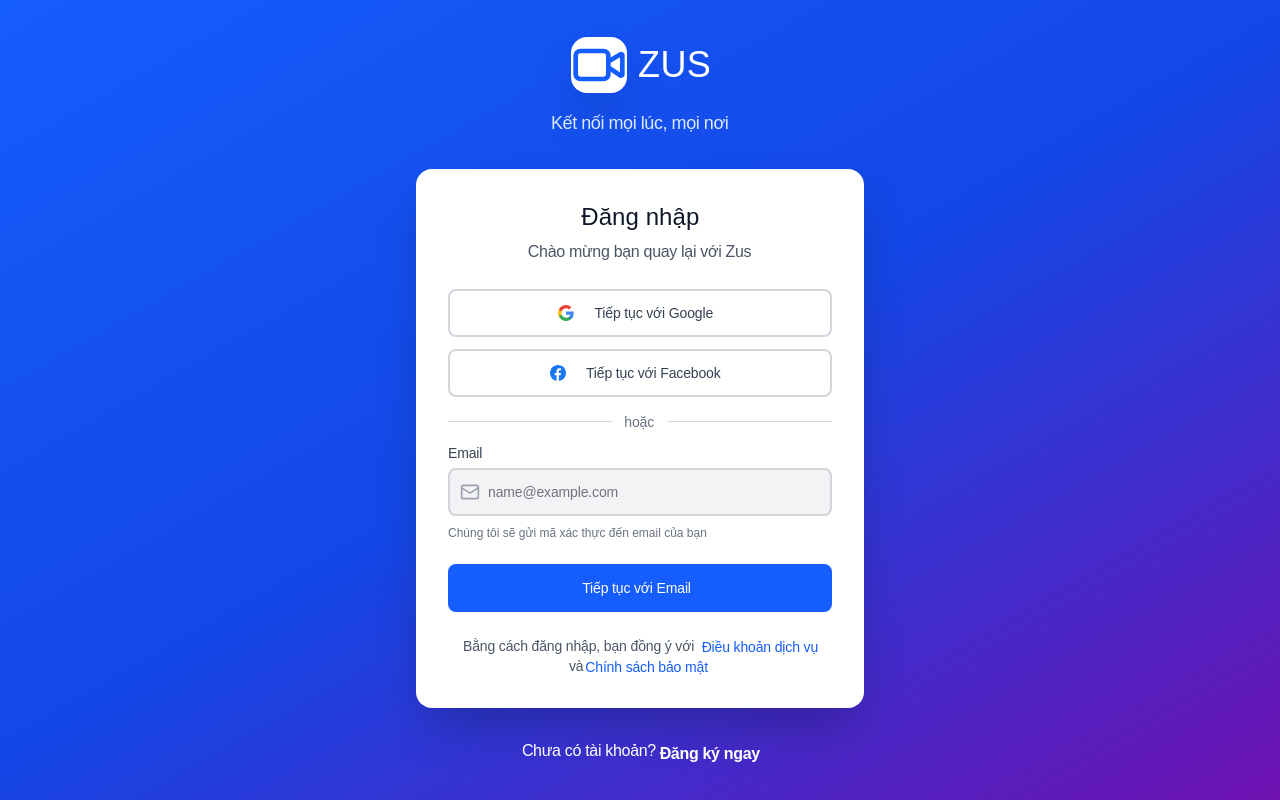
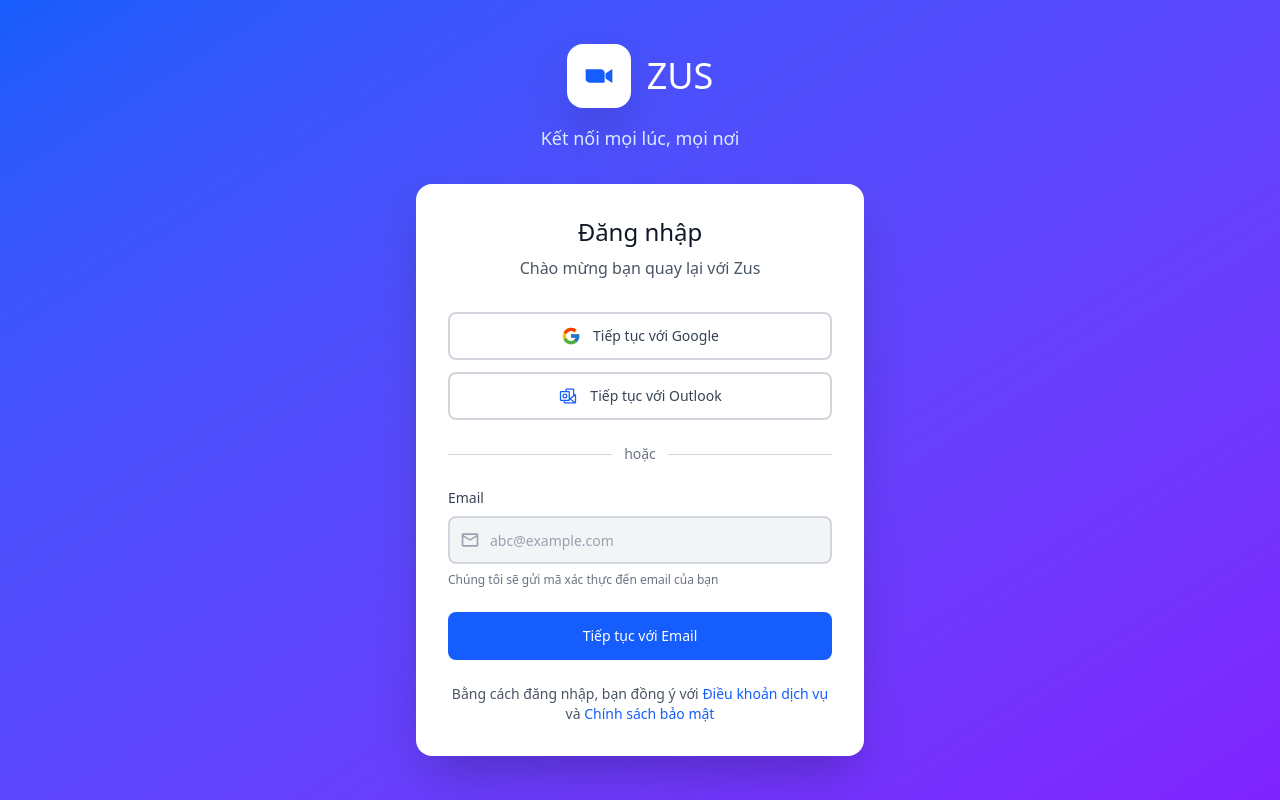
Before and after one commit to conluoi123/Conference_Zoom, a React (Vite) app: page / in a window 1280 px wide. Built offline with nearby package versions, Linux system fonts and the light colour scheme.

Commit message:
Validate input + fix FE for LoginPage

```diff
--- a/package.json
+++ b/package.json
@@ -11,8 +11,10 @@
   },
   "dependencies": {
     "@tailwindcss/vite": "^4.1.17",
+    "lucide-react": "^0.554.0",
     "react": "^19.2.0",
     "react-dom": "^19.2.0",
+    "react-icons": "^5.5.0",
     "tailwindcss": "^4.1.17"
   },
   "devDependencies": {
--- a/src/components/LoginPage.tsx
+++ b/src/components/LoginPage.tsx
@@ -1,77 +1,41 @@
 import { useState } from "react";
-import svgPaths from "../imports/svg-cdz4448v12";
+
+import { FcGoogle } from "react-icons/fc";
+import { PiMicrosoftOutlookLogo } from "react-icons/pi";
+import { BiLogoZoom } from "react-icons/bi";
+import { MdOutlineMailOutline } from "react-icons/md";
+// viết thêm phần validate cho email
 
 interface LoginPageProps {
   onSwitchToRegister: () => void;
 }
 
-function Icon() {
-  return (
-    <div className="w-[448px] max-w-full flex flex-col items-center py-6 md:py-8 lg:py-10" data-name="Icon">
-      <svg className="block size-full" fill="none" preserveAspectRatio="none" viewBox="0 0 32 32">
-        <g id="Icon">
-          <path d={svgPaths.p24a5c0c0} id="Vector" stroke="var(--stroke-0, #155DFC)" strokeLinecap="round" strokeLinejoin="round" strokeWidth="2.66667" />
-          <path d={svgPaths.p16a3a570} id="Vector_2" stroke="var(--stroke-0, #155DFC)" strokeLinecap="round" strokeLinejoin="round" strokeWidth="2.66667" />
-        </g>
-      </svg>
-    </div>
-  );
+export function LoginPage({ onSwitchToRegister }: LoginPageProps) {
+    const [email, setEmail] = useState("");
+    const [error, setError] = useState("");
+    const [touched, setTouched] = useState(false);
+
+    const regexEmail = (value:string) => {
+        const regex = /^[^\s@]+@[^\s@]+\.[^\s@]+$/;
+
+        return regex.test(value);
     }
 
-function GoogleIcon() {
-  return (
-    <div className="absolute left-[110.41px] size-[16px] top-[16px]" data-name="GoogleIcon">
-      <svg className="block size-full" fill="none" preserveAspectRatio="none" viewBox="0 0 16 16">
-        <g clipPath="url(#clip0_1_80)" id="GoogleIcon">
-          <path d={svgPaths.p2d50ea80} fill="var(--fill-0, #4285F4)" id="Vector" />
-          <path d={svgPaths.p27b6bef1} fill="var(--fill-0, #34A853)" id="Vector_2" />
-          <path d={svgPaths.p31229100} fill="var(--fill-0, #FBBC05)" id="Vector_3" />
-          <path d={svgPaths.p114c1100} fill="var(--fill-0, #EA4335)" id="Vector_4" />
-        </g>
-        <defs>
-          <clipPath id="clip0_1_80">
-            <rect fill="white" height="16" width="16" />
-          </clipPath>
-        </defs>
-      </svg>
-    </div>
-  );
+    const handleEmailChange = (e: React.ChangeEvent<HTMLInputElement>) => {
+        const value = e.target.value;
+        setEmail(value);
+
+        // validate khi người dùng nhập
+        if(value.length > 0) {
+            if(!regexEmail(value)){
+                setError("Email không hợp lệ");
+            }
+            else {
+                setError("");
             }
 
-function FacebookIcon() {
-  return (
-    <div className="absolute left-[101.93px] size-[16px] top-[16px]" data-name="FacebookIcon">
-      <svg className="block size-full" fill="none" preserveAspectRatio="none" viewBox="0 0 16 16">
-        <g clipPath="url(#clip0_1_72)" id="FacebookIcon">
-          <path d={svgPaths.p30769300} fill="var(--fill-0, #1877F2)" id="Vector" />
-          <path d={svgPaths.p720ee00} fill="var(--fill-0, white)" id="Vector_2" />
-        </g>
-        <defs>
-          <clipPath id="clip0_1_72">
-            <rect fill="white" height="16" width="16" />
-          </clipPath>
-        </defs>
-      </svg>
-    </div>
-  );
         }
-
-function EmailIcon() {
-  return (
-    <div className="absolute left-[12px] size-[20px] top-[14px]" data-name="Icon">
-      <svg className="block size-full" fill="none" preserveAspectRatio="none" viewBox="0 0 20 20">
-        <g id="Icon">
-          <path d={svgPaths.p24d83580} id="Vector" stroke="var(--stroke-0, #99A1AF)" strokeLinecap="round" strokeLinejoin="round" strokeWidth="1.66667" />
-          <path d={svgPaths.pd919a80} id="Vector_2" stroke="var(--stroke-0, #99A1AF)" strokeLinecap="round" strokeLinejoin="round" strokeWidth="1.66667" />
-        </g>
-      </svg>
-    </div>
-  );
     }
-
-export function LoginPage({ onSwitchToRegister }: LoginPageProps) {
-  const [email, setEmail] = useState("");
-
     const handleEmailLogin = () => {
         console.log("Login with email:", email);
     };
@@ -80,134 +44,129 @@
         console.log("Login with Google");
     };
 
-  const handleFacebookLogin = () => {
-    console.log("Login with Facebook");
+    const handleOutlookLogin = () => {
+        console.log("Login with Outlook");
     };
 
     return (
-    <div className="shrink-0 w-[448px] h-auto flex flex-col items-center relative">
-      <div className="bg-clip-padding border-0 border-[transparent] border-solid box-border content-stretch flex flex-col gap-[32px] items-start relative w-[448px]">
+        <div className="w-full min-h-screen flex items-center justify-center px-4 py-8 bg-gradient-to-br from-blue-600 to-violet-600">
+        <div className="w-full max-w-[448px] flex flex-col gap-8">
             {/* Header */}
-        <div className="h-[100px] relative shrink-0 w-full" data-name="Container">
-          <div className="absolute h-[56px] left-[155.13px] top-0 w-[137.734px]" data-name="Container">
-            <div className="absolute bg-white box-border content-stretch flex items-center justify-center left-0 rounded-[16px] shadow-[0px_25px_50px_-12px_rgba(0,0,0,0.25)] size-[56px] top-0" data-name="Container">
-              <Icon />
+            <div className="flex flex-col items-center gap-4">
+                <div className="flex gap-4 items-center ">
+                <div className="bg-white p-4 rounded-2xl shadow-2xl">
+                <BiLogoZoom className="w-8 h-8 text-blue-600" />
             </div>
-            <div className="absolute h-[40px] left-[68px] top-[8px] w-[69.734px]" data-name="Heading 1">
-              <p className="absolute font-['Inter:Regular',sans-serif] font-normal leading-[40px] left-[35.5px] not-italic text-[36px] text-center text-nowrap text-white top-[0.5px] tracking-[0.3691px] translate-x-[-50%] whitespace-pre">ZUS</p>
+
+            <h1 className="text-4xl font-normal text-white">ZUS</h1>
                 </div>
-          </div>
-          <div className="absolute h-[28px] left-0 top-[72px] w-[448px]" data-name="Paragraph">
-            <p className="absolute font-['Inter:Regular',sans-serif] font-normal leading-[28px] left-[223.68px] not-italic text-[18px] text-blue-100 text-center text-nowrap top-0 tracking-[-0.4395px] translate-x-[-50%] whitespace-pre">Kết nối mọi lúc, mọi nơi</p>
-          </div>
+
+            <p className="text-lg text-blue-100">Kết nối mọi lúc, mọi nơi</p>
             </div>
 
             {/* Login Form */}
-        <div className="bg-white h-[539px] relative rounded-[16px] shadow-[0px_25px_50px_-12px_rgba(0,0,0,0.25)] shrink-0 w-full" data-name="Container">
-          <div className="absolute h-[32px] left-[32px] top-[32px] w-[384px]" data-name="Heading 2">
-            <p className="absolute font-['Inter:Regular',sans-serif] font-normal leading-[32px] left-[192.34px] not-italic text-[#101828] text-[24px] text-center text-nowrap top-0 tracking-[0.0703px] translate-x-[-50%] whitespace-pre">Đăng nhập</p>
-          </div>
+            <div className="bg-white rounded-2xl shadow-2xl p-8">
+            <h2 className="text-2xl font-normal text-gray-900 text-center mb-2">
+                Đăng nhập
+            </h2>
 
-          <div className="absolute h-[24px] left-[32px] top-[72px] w-[384px]" data-name="Paragraph">
-            <p className="absolute font-['Inter:Regular',sans-serif] font-normal leading-[24px] left-[191.55px] not-italic text-[#4a5565] text-[16px] text-center text-nowrap top-[-0.5px] tracking-[-0.3125px] translate-x-[-50%] whitespace-pre">Chào mừng bạn quay lại với Zus</p>
-          </div>
+            <p className="text-base text-gray-600 text-center mb-8">
+                Chào mừng bạn quay lại với Zus
+            </p>
 
             {/* Social Login Buttons */}
-          <div className="absolute content-stretch flex flex-col gap-[12px] h-[108px] items-start left-[32px] top-[120px] w-[384px]" data-name="Container">
+            <div className="flex flex-col gap-3 mb-6">
                 <button
                 onClick={handleGoogleLogin}
-              className="bg-white h-[48px] relative rounded-[8px] shrink-0 w-full cursor-pointer hover:bg-gray-50 transition-colors"
-              data-name="Button"
+                className="flex items-center justify-center gap-3 h-12 w-full bg-white border-2 border-gray-300 rounded-lg cursor-pointer hover:bg-gray-50 transition-colors"
                 >
-              <div aria-hidden="true" className="absolute border-2 border-[#d1d5dc] border-solid inset-0 pointer-events-none rounded-[8px]" />
-              <GoogleIcon />
-              <div className="absolute h-[20px] left-[146.41px] top-[14px] w-[127.188px]" data-name="LoginPage">
-                <p className="absolute font-['Inter:Medium',sans-serif] font-medium leading-[20px] left-0 not-italic text-[#364153] text-[14px] text-nowrap top-[0.5px] tracking-[-0.1504px] whitespace-pre">Tiếp tục với Google</p>
-              </div>
+                <FcGoogle className="w-5 h-5 text-blue-500" />
+                <span className="font-medium text-sm text-gray-700">
+                    Tiếp tục với Google
+                </span>
                 </button>
-
                 <button
-              onClick={handleFacebookLogin}
-              className="bg-white h-[48px] relative rounded-[8px] shrink-0 w-full cursor-pointer hover:bg-gray-50 transition-colors"
-              data-name="Button"
+                onClick={handleOutlookLogin}
+                className="flex items-center justify-center gap-3 h-12 w-full bg-white border-2 border-gray-300 rounded-lg cursor-pointer hover:bg-gray-50 transition-colors"
                 >
-              <div aria-hidden="true" className="absolute border-2 border-[#d1d5dc] border-solid inset-0 pointer-events-none rounded-[8px]" />
-              <FacebookIcon />
-              <div className="absolute h-[20px] left-[137.93px] top-[14px] w-[144.133px]" data-name="LoginPage">
-                <p className="absolute font-['Inter:Medium',sans-serif] font-medium leading-[20px] left-0 not-italic text-[#364153] text-[14px] text-nowrap top-[0.5px] tracking-[-0.1504px] whitespace-pre">Tiếp tục với Facebook</p>
-              </div>
+                <PiMicrosoftOutlookLogo className="w-5 h-5 text-blue-600" />
+                <span className="font-medium text-sm text-gray-700">
+                    Tiếp tục với Outlook
+                </span>
                 </button>
             </div>
 
             {/* Divider */}
-          <div className="absolute h-px left-[32px] top-[252px] w-[384px]" data-name="Container">
-            <div className="absolute bg-[#d1d5dc] h-px left-0 top-0 w-[384px]" data-name="Primitive.div" />
-            <div className="absolute bg-white h-[20px] left-[164.27px] top-[-9.5px] w-[55.469px]" data-name="Text">
-              <p className="absolute font-['Inter:Regular',sans-serif] font-normal leading-[20px] left-[12px] not-italic text-[#6a7282] text-[14px] text-nowrap top-[0.5px] tracking-[-0.1504px] whitespace-pre">hoặc</p>
+            <div className="relative my-6">
+                <div className="absolute inset-0 flex items-center">
+                <div className="w-full border-t border-gray-300"></div>
+                </div>
+                <div className="relative flex justify-center text-sm">
+                <span className="px-3 bg-white text-gray-500">hoặc</span>
                 </div>
             </div>
 
             {/* Email Form */}
-          <div className="absolute content-stretch flex flex-col gap-[24px] h-[166px] items-start left-[32px] top-[277px] w-[384px]" data-name="Form">
-            <div className="content-stretch flex flex-col gap-[8px] h-[94px] items-start relative shrink-0 w-full" data-name="Container">
-              <div className="h-[14px] relative shrink-0 w-full" data-name="Primitive.label">
-                <p className="absolute font-['Inter:Medium',sans-serif] font-medium leading-[14px] left-0 not-italic text-[#364153] text-[14px] text-nowrap top-[0.5px] tracking-[-0.1504px] whitespace-pre">Email</p>
-              </div>
+            <div className="space-y-6">
+                <div className="space-y-2">
+                <label className="block text-sm font-medium text-gray-700">
+                    Email
+                </label>
 
-              <div className="h-[48px] relative shrink-0 w-full" data-name="Container">
-                <div className="absolute bg-[#f3f3f5] h-[48px] left-0 rounded-[8px] top-0 w-[384px]" data-name="Input">
-                  <div className="box-border content-stretch flex h-[48px] items-center overflow-clip pl-[40px] pr-[12px] py-[4px] relative rounded-[inherit] w-[384px]">
+                <div className="relative">
+                    <MdOutlineMailOutline className="absolute left-3 top-1/2 -translate-y-1/2 w-5 h-5 text-gray-400" />
                     <input
                     type="email"
                     value={email}
-                      onChange={(e) => setEmail(e.target.value)}
-                      placeholder="name@example.com"
-                      className="font-['Inter:Regular',sans-serif] font-normal leading-[normal] not-italic relative shrink-0 text-[#717182] text-[14px] text-nowrap tracking-[-0.1504px] whitespace-pre bg-transparent border-none outline-none w-full placeholder:text-[#717182]"
+                    onChange = {handleEmailChange}
+                    placeholder="abc@example.com"
+                    className= {'w-full h-12 pl-10 pr-3 bg-gray-100 border-2 border-gray-300 rounded-lg text-sm text-gray-700 placeholder:text-gray-400 focus:outline-none focus:border-blue-500 transition-colors ' + (error ? 'border-red-500' : '') }
                     />
                 </div>
-                  <div aria-hidden="true" className="absolute border-2 border-[#d1d5dc] border-solid inset-0 pointer-events-none rounded-[8px]" />
-                </div>
-                <EmailIcon />
-              </div>
-
-              <div className="h-[16px] relative shrink-0 w-full" data-name="Paragraph">
-                <p className="absolute font-['Inter:Regular',sans-serif] font-normal leading-[16px] left-0 not-italic text-[#6a7282] text-[12px] text-nowrap top-px whitespace-pre">Chúng tôi sẽ gửi mã xác thực đến email của bạn</p>
-              </div>
+                {error && <p className="text-xs text-red-500">{error}</p>}
+                {!error && email && <p className="text-xs text-green-500">Email hợp lệ</p>}
+                <p className="text-xs text-gray-500">
+                    Chúng tôi sẽ gửi mã xác thực đến email của bạn
+                </p>
                 </div>
 
                 <button
                 onClick={handleEmailLogin}
-              className="bg-[#155dfc] h-[48px] relative rounded-[8px] shrink-0 w-full cursor-pointer hover:bg-[#1247d9] transition-colors"
-              data-name="Button"
+                className="w-full h-12 bg-blue-600 text-white rounded-lg font-medium text-sm cursor-pointer hover:bg-blue-700 transition-colors"
                 >
-              <p className="absolute font-['Inter:Medium',sans-serif] font-medium leading-[20px] left-[134.17px] not-italic text-[14px] text-nowrap text-white top-[14.5px] tracking-[-0.1504px] whitespace-pre">Tiếp tục với Email</p>
+                Tiếp tục với Email
                 </button>
             </div>
 
             {/* Terms */}
-          <div className="absolute h-[40px] left-[32px] top-[467px] w-[384px]" data-name="Paragraph">
-            <p className="absolute font-['Inter:Regular',sans-serif] font-normal leading-[20px] left-[130.62px] not-italic text-[#4a5565] text-[14px] text-center top-[0.5px] tracking-[-0.1504px] translate-x-[-50%] w-[247px]">Bằng cách đăng nhập, bạn đồng ý với</p>
-            <div className="absolute content-stretch flex h-[16.5px] items-start left-[253.67px] top-[1.5px] w-[123.211px]" data-name="Link">
-              <p className="font-['Inter:Regular',sans-serif] font-normal leading-[20px] not-italic relative shrink-0 text-[#155dfc] text-[14px] text-center text-nowrap tracking-[-0.1504px] whitespace-pre cursor-pointer hover:underline">Điều khoản dịch vụ</p>
-            </div>
-            <p className="absolute font-['Inter:Regular',sans-serif] font-normal leading-[20px] left-[128.26px] not-italic text-[#4a5565] text-[14px] text-center top-[20.5px] tracking-[-0.1504px] translate-x-[-50%] w-[19px]">và</p>
-            <div className="absolute content-stretch flex h-[16.5px] items-start left-[137.29px] top-[21.5px] w-[127.945px]" data-name="Link">
-              <p className="font-['Inter:Regular',sans-serif] font-normal leading-[20px] not-italic relative shrink-0 text-[#155dfc] text-[14px] text-center text-nowrap tracking-[-0.1504px] whitespace-pre cursor-pointer hover:underline">Chính sách bảo mật</p>
-            </div>
+            <div className="mt-6 text-center">
+                <p className="text-sm text-gray-600">
+                Bằng cách đăng nhập, bạn đồng ý với{" "}
+                <button className="text-blue-600 hover:underline">
+                    Điều khoản dịch vụ
+                </button>
+                </p>
+                <p className="text-sm text-gray-600">
+                và{" "}
+                <button className="text-blue-600 hover:underline">
+                    Chính sách bảo mật
+                </button>
+                </p>
             </div>
             </div>
 
-        {/* Register Link */}
-        <div className="h-[24px] relative shrink-0 w-full" data-name="Paragraph">
-          <p className="absolute font-['Inter:Regular',sans-serif] font-normal leading-[24px] left-[172.92px] not-italic text-[16px] text-center text-white top-[-0.5px] tracking-[-0.3125px] translate-x-[-50%] w-[143px]">Chưa có tài khoản?</p>
+            {/* Register Link
+            <div className="text-center">
+            <p className="text-base text-white">
+                Chưa có tài khoản?{" "}
                 <button
                 onClick={onSwitchToRegister}
-            className="absolute content-stretch flex h-[19px] items-start left-[243.64px] top-[2.5px] w-[102.93px] cursor-pointer"
-            data-name="Link"
+                className="font-semibold hover:underline cursor-pointer"
                 >
-            <p className="font-['Inter:Semi_Bold',sans-serif] font-semibold leading-[24px] not-italic relative shrink-0 text-[16px] text-center text-nowrap text-white tracking-[-0.3125px] whitespace-pre hover:underline">Đăng ký ngay</p>
+                Đăng ký ngay
                 </button>
-        </div>
+            </p>
+            </div> */}
         </div>
         </div>
     );
```
Also changed, not shown: 1 other file (tests, documents, lock files or other folders). Lines whose indentation alone changed are shown as unchanged.
